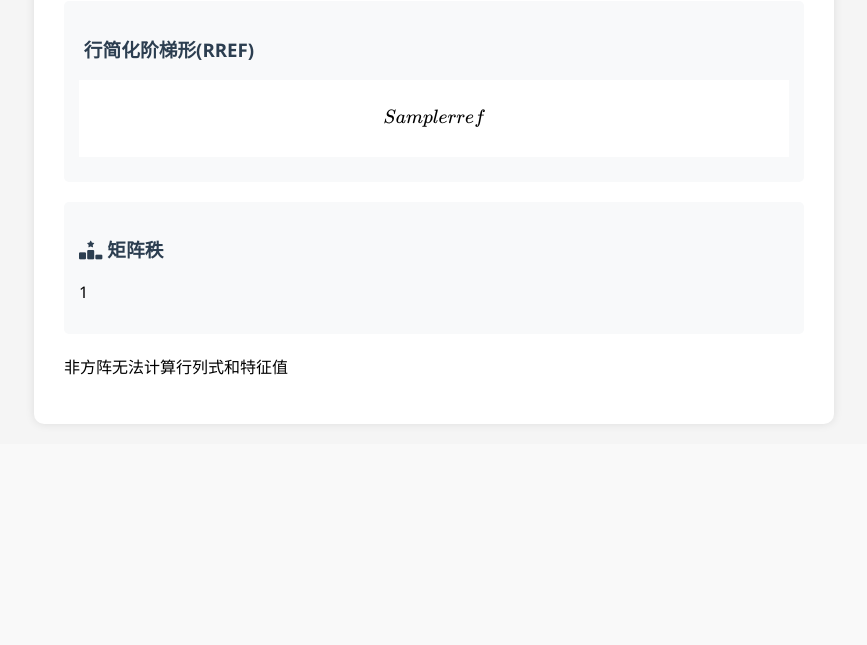
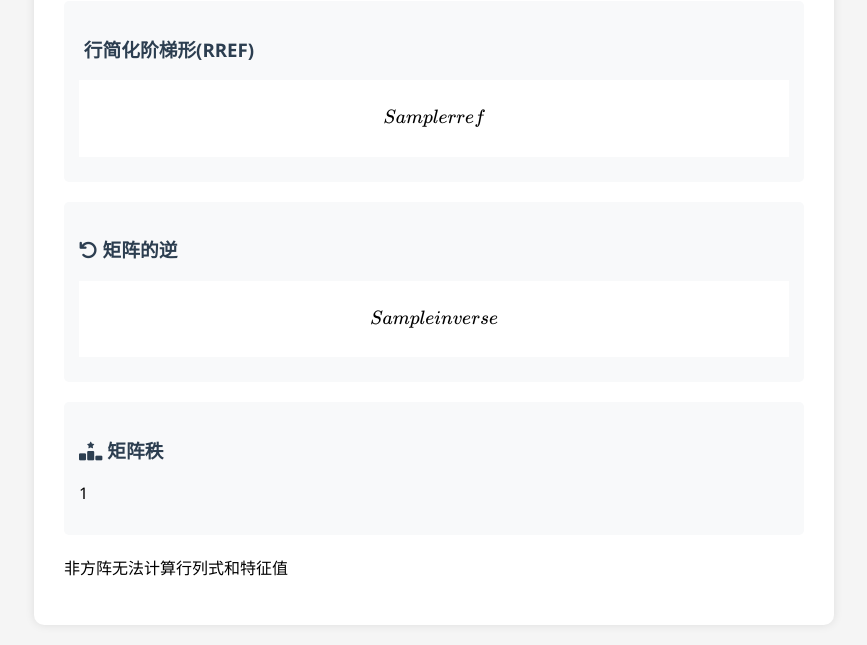
Before and after one commit to TimeTravelCoder/Flask, a Flask app: template templates/index.html in a window 1280 px wide. Shown: the part 621-1266 px from the top of the page, without its empty margins (206-1073 px from the left). Before the commit the page ends 1047 px from the top, so only its background shows below. Run offline with Flask 3, Linux system fonts and the light colour scheme; the template is opened without the code that fills it: most values are stand-ins (such as "Sample title", 1, 10 or a date in 2020).

Commit message:
项目优化迭代__添加求逆运算

```diff
--- a/app.py
+++ b/app.py
@@ -62,8 +62,14 @@ def index():
                     ]
                 except Exception as e:
                     results['eigen_error'] = str(e)
+                try:
+                    # 计算矩阵的逆并转换为 LaTeX 格式
+                    results['inverse'] = latex(mat.inv())
+                except Exception as e:
+                    results['inverse_error'] = str(e)
             else:
                 results['det'] = None
+                results['inverse'] = None
 
             # 计算RREF并转为LaTeX
             rref = mat.rref()[0]
--- a/templates/index.html
+++ b/templates/index.html
@@ -45,6 +45,17 @@
             <div class="result-section">
                 <h3><i class="fa-solid fa-matrix"></i> 行简化阶梯形(RREF)</h3>
                 <div class="math-display">\[ {{ results.rref }} \]</div>
+            </div>
+
+            <div class="result-section">
+                <h3><i class="fa-solid fa-arrow-rotate-left"></i> 矩阵的逆</h3>
+                {% if results.inverse %}
+                <div class="math-display">\[ {{ results.inverse }} \]</div>
+                {% elif results.inverse_error %}
+                <div class="error">矩阵求逆错误: {{ results.inverse_error }}</div>
+                {% else %}
+                <p class="info">非方阵或奇异矩阵无法求逆</p>
+                {% endif %}
             </div>
 
             <div class="result-section">
```
